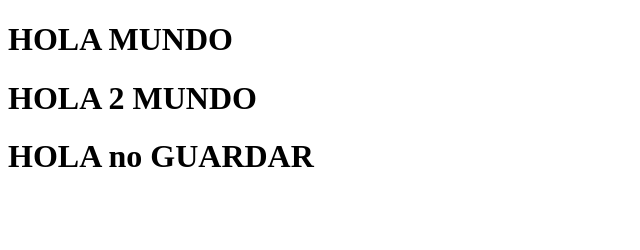
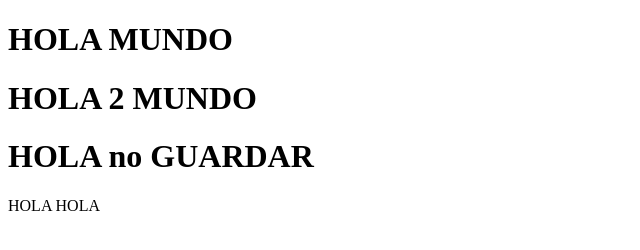
Before and after one commit to JR4y/GitHub, a plain HTML site: page index.html in a window 1280 px wide. Shown: the whole page, without its empty margins (0-640 px from the left). Drawn offline with Linux system fonts and the light colour scheme.

Commit message:
otro intento

```diff
--- a/index.html
+++ b/index.html
@@ -10,5 +10,6 @@
     <h1>HOLA MUNDO</h1>
     <h1>HOLA 2 MUNDO</h1>
     <h1>HOLA no GUARDAR</h1>
+    HOLA HOLA
   </body>
 </html>
```
